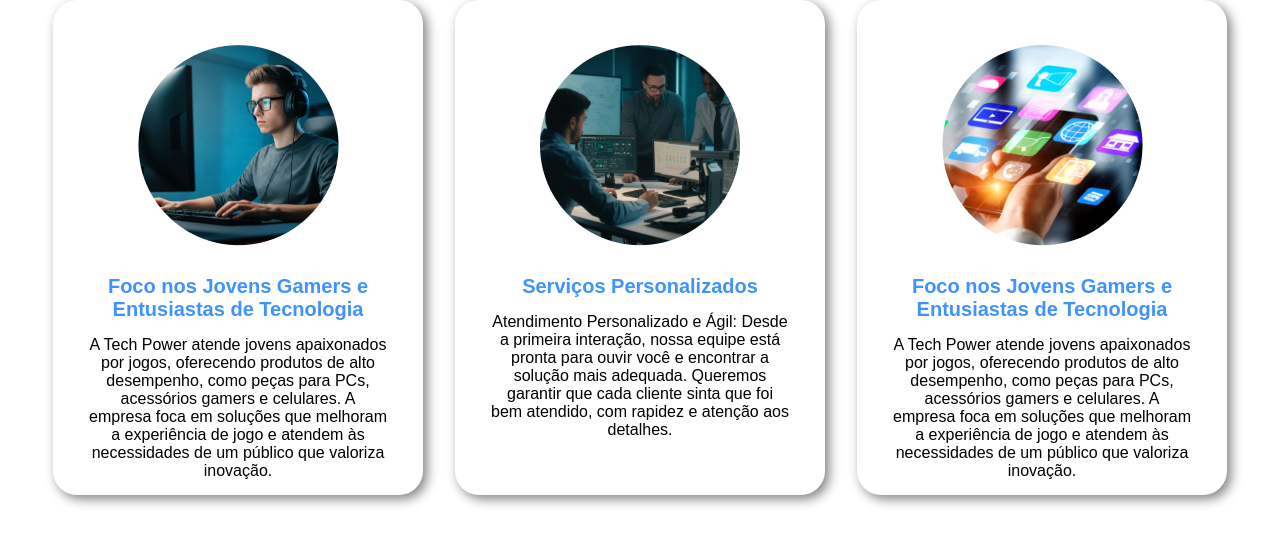
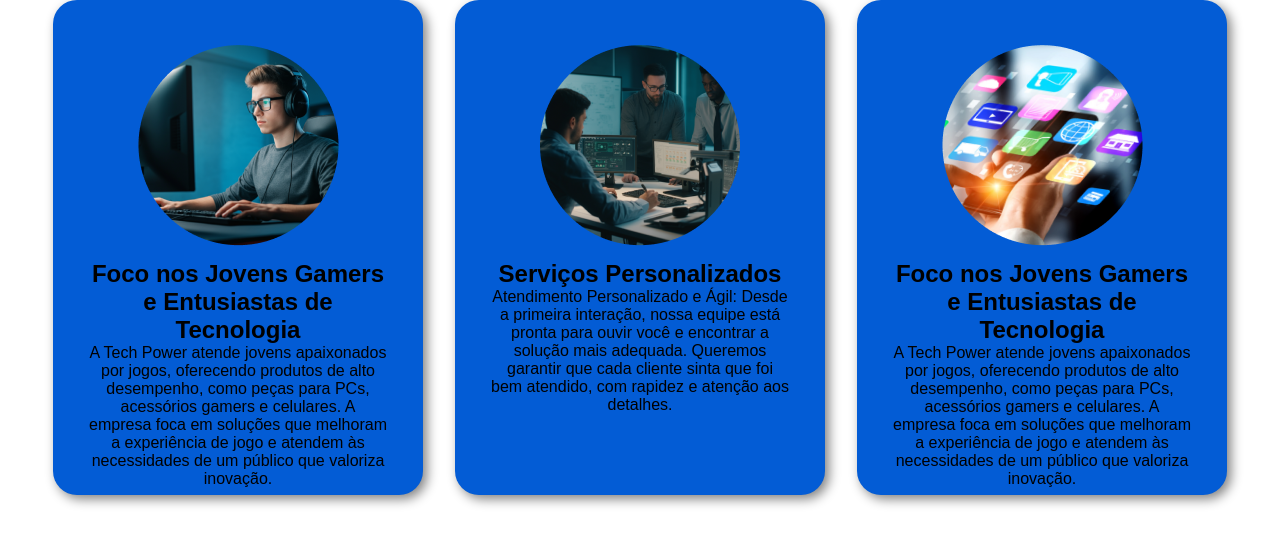
Before and after one commit to joaomanenti/tecpower, a plain HTML site: page index.html in a window 1280 px wide. Drawn offline with Linux system fonts and the light colour scheme.

Commit message:
Update tech.css

```diff
--- a/tech.css
+++ b/tech.css
@@ -17,7 +17,7 @@ body {
   align-items: center;
 }
 .card {
-    background-color: white;
+    background-color: rgba(3, 92, 213, 1);
     width: 300px;
     height: 425px;
     border-radius: 24px;
@@ -26,12 +26,12 @@ body {
     text-align: center;
 
 }
-.card h1 {
+.card h2 {
     font-size: 20px;
     color: rgba(64, 146, 255, 1);
     padding: 15px;
 }
-.card h2 {
+.card h3 {
     font-size: 20px;
     padding: 10px;
     font-weight: lighter;
@@ -39,3 +39,6 @@ body {
 img {
   padding: 10px;
 }
+h1 {
+
+}
```
